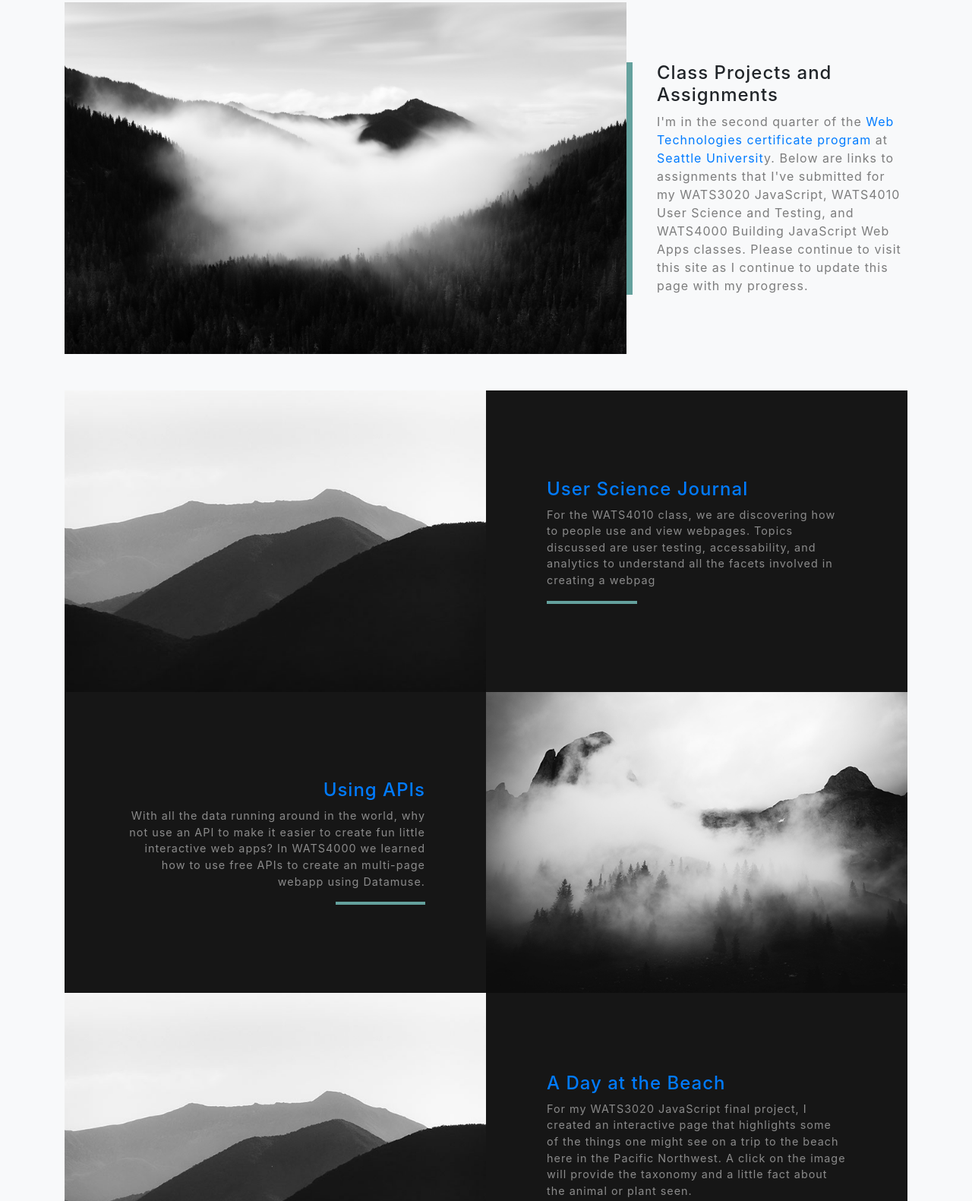
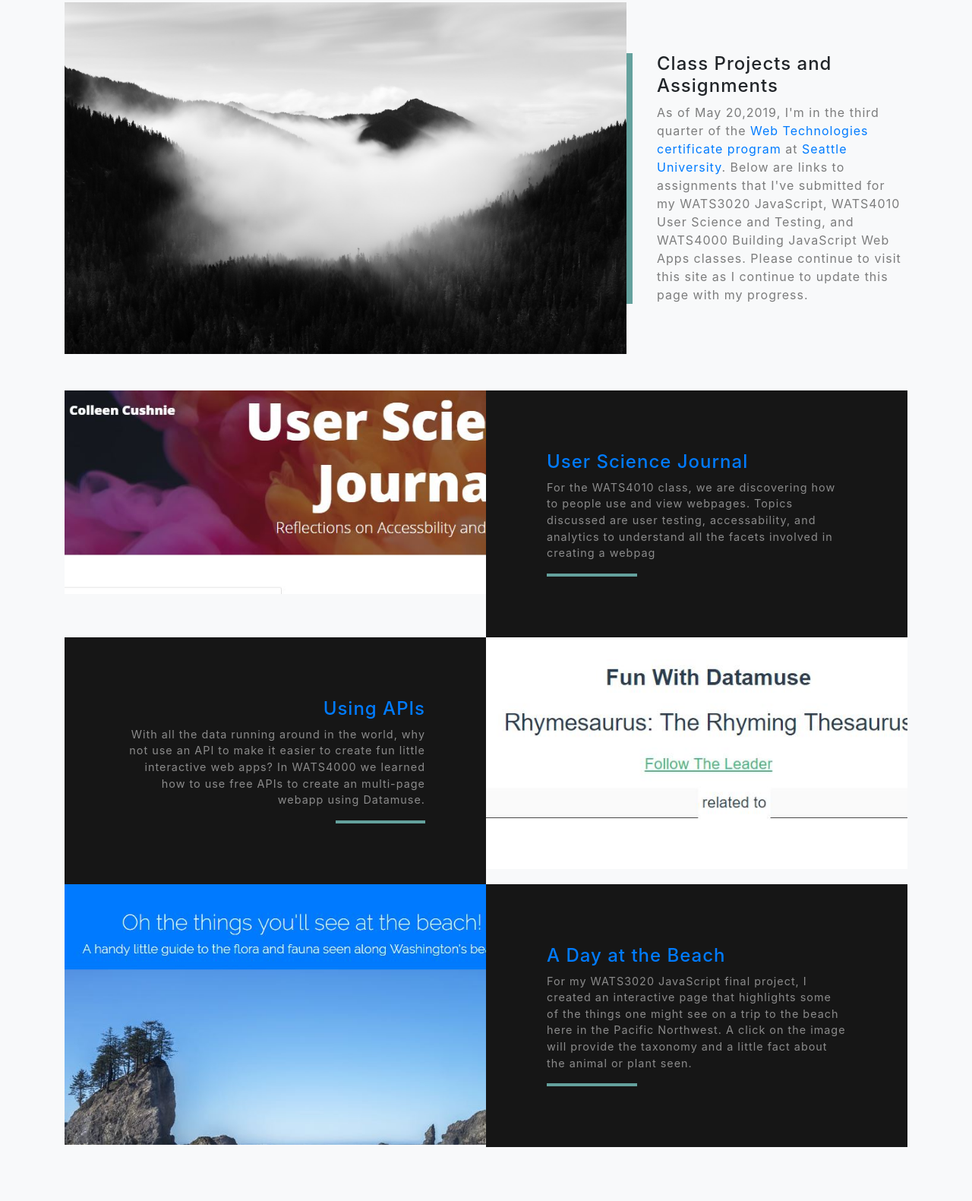
Before and after one commit to Cushnie/cushnie.github.io, a website with bundled scripts: page index.html in a window 1280 px wide. Shown: the part 1355-2936 px from the top of the page at 76% size. Built offline with nearby package versions, Linux system fonts and the light colour scheme.

Commit message:
changed images for projects

```diff
--- a/index.html
+++ b/index.html
@@ -108,10 +108,10 @@
                 <div class="col-xl-4 col-lg-5">
                     <div class="featured-text text-center text-lg-left">
                         <h4>Class Projects and Assignments</h4>
-                        <p class="text-black-50 mb-0">I'm in the second quarter of the <a
+                        <p class="text-black-50 mb-0">As of May 20,2019, I'm in the third quarter of the <a
                                 href="https://ncs.seattleu.edu/programs-courses/web-development/" target="_blank">Web
                                 Technologies certificate program</a> at <a href="https://www.seattleu.edu/"
-                                target="_blank">Seattle Universit</a>y. Below are links to assignments that I've
+                                target="_blank">Seattle University</a>. Below are links to assignments that I've
                             submitted for my WATS3020 JavaScript, WATS4010 User Science and Testing, and WATS4000
                             Building JavaScript Web Apps classes. Please continue to visit this site as I continue to
                             update this page with my progress.</p>
@@ -122,7 +122,7 @@
             <!-- Project One Row -->
             <div class="row justify-content-center no-gutters mb-5 mb-lg-0">
                 <div class="col-lg-6">
-                    <img class="img-fluid" src="img/demo-image-01.jpg" alt="">
+                    <img class="img-fluid" src="img/blog.jpg" alt="User Science Blog">
                 </div>
                 <div class="col-lg-6">
                     <div class="bg-black text-center h-100 project">
@@ -143,7 +143,7 @@
             <!-- Project Two Row -->
             <div class="row justify-content-center no-gutters">
                 <div class="col-lg-6">
-                    <img class="img-fluid" src="img/demo-image-02.jpg" alt="">
+                    <img class="img-fluid" src="img/rhyme.jpg" alt="Rhymeasaurus">
                 </div>
                 <div class="col-lg-6 order-lg-first">
                     <div class="bg-black text-center h-100 project">
@@ -163,7 +163,7 @@
             <!-- Project Three Row -->
             <div class="row justify-content-center no-gutters mb-5 mb-lg-0">
                 <div class="col-lg-6">
-                    <img class="img-fluid" src="img/demo-image-01.jpg" alt="">
+                    <img class="img-fluid" src="img/beach.JPG" alt="A Day at the Beach">
                 </div>
                 <div class="col-lg-6">
                     <div class="bg-black text-center h-100 project">
```
Also changed, not shown: img/beach.JPG (added), img/blog.JPG (added), img/rhyme.JPG (added).
